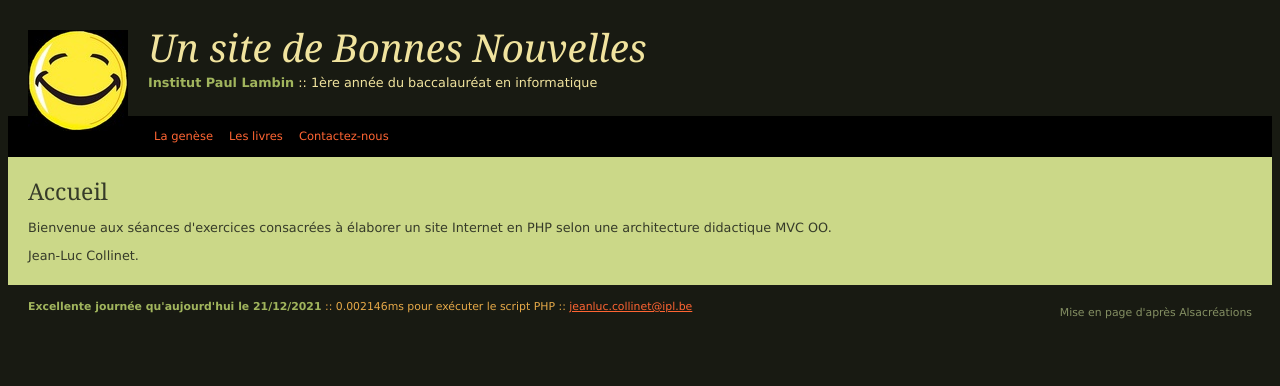
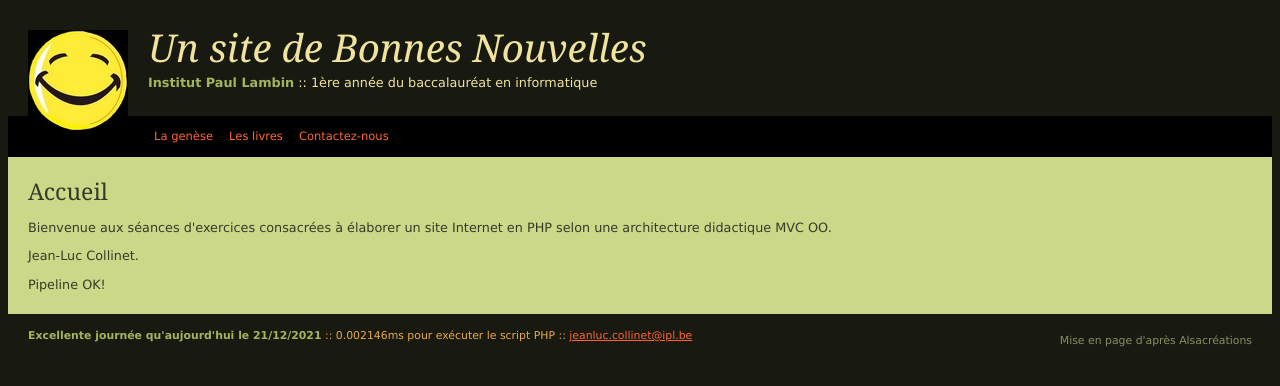
Before and after one commit to 13Samael13/projetPipeline, a PHP site: page / in a window 1280 px wide. Shown: the top 386 px of the page. Run offline with PHP 8.4, Linux system fonts and the light colour scheme.

Commit message:
line pipepline ok added

```diff
--- a/views/home.php
+++ b/views/home.php
@@ -2,4 +2,5 @@
 	<h2>Accueil</h2>
 	<p>Bienvenue aux séances d'exercices consacrées à élaborer un site Internet en PHP selon une architecture didactique MVC OO.</p>
 	<p>Jean-Luc Collinet.</p>
+    <p>Pipeline OK!</p>
 </div><!-- #contenu -->
```
